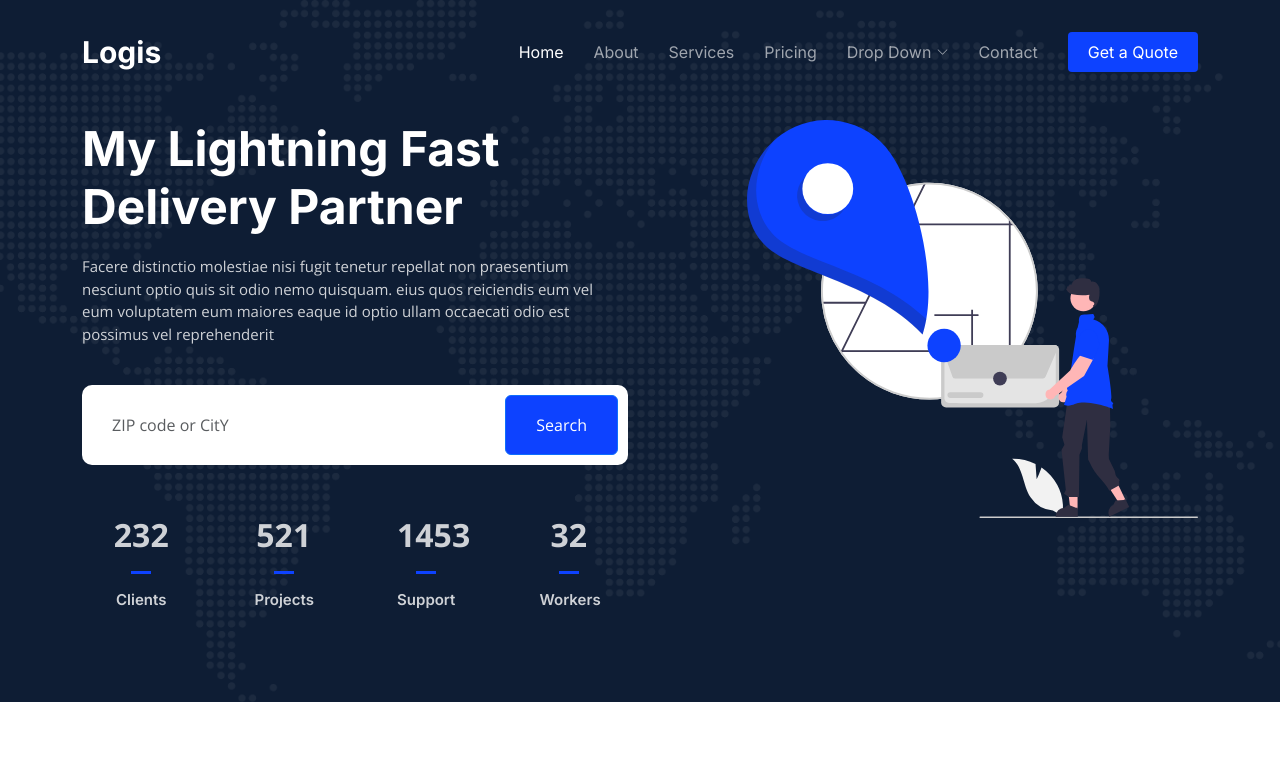
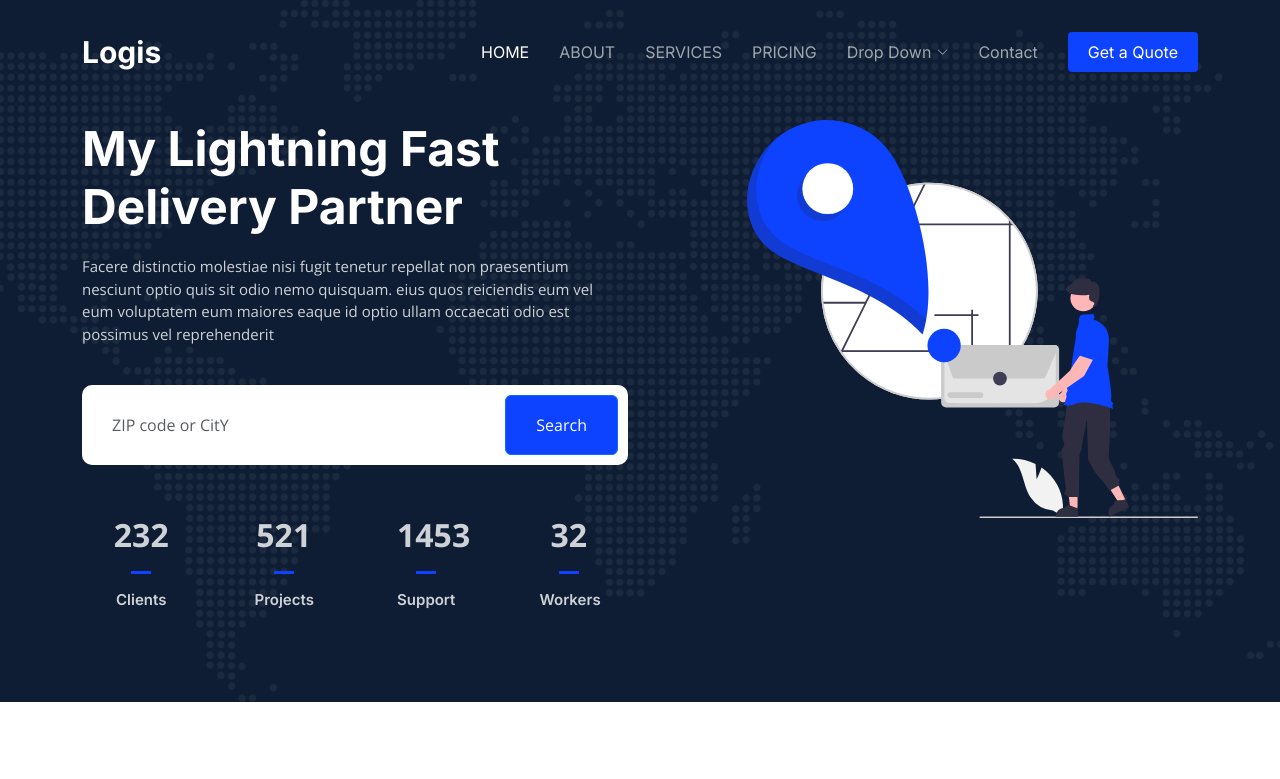
Before and after one commit to sewa2023/awsdevops-pipeline, a plain HTML site: page index.html in a window 1280 px wide. Shown: the top 779 px of the page. Drawn offline with nearby package versions, Linux system fonts and the light colour scheme.

Commit message:
newchange

```diff
--- a/index.html
+++ b/index.html
@@ -54,10 +54,10 @@
       <i class="mobile-nav-toggle mobile-nav-hide d-none bi bi-x"></i>
       <nav id="navbar" class="navbar">
         <ul>
-          <li><a href="index.html" class="active">Home</a></li>
-          <li><a href="about.html">About</a></li>
-          <li><a href="services.html">Services</a></li>
-          <li><a href="pricing.html">Pricing</a></li>
+          <li><a href="index.html" class="active">HOME</a></li>
+          <li><a href="about.html">ABOUT</a></li>
+          <li><a href="services.html">SERVICES</a></li>
+          <li><a href="pricing.html">PRICING</a></li>
           <li class="dropdown"><a href="#"><span>Drop Down</span> <i class="bi bi-chevron-down dropdown-indicator"></i></a>
             <ul>
               <li><a href="#">Drop Down 1</a></li>
```
